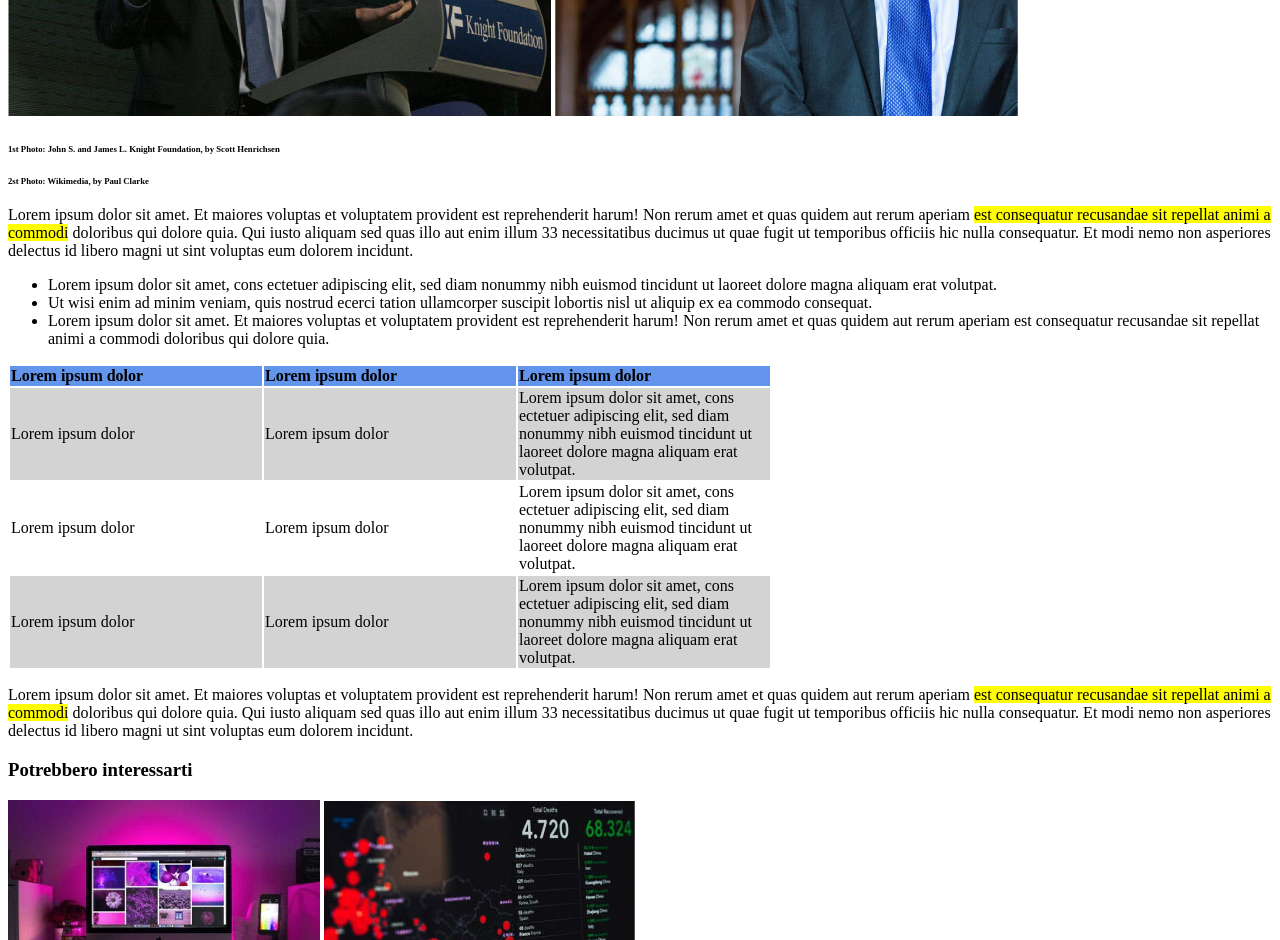
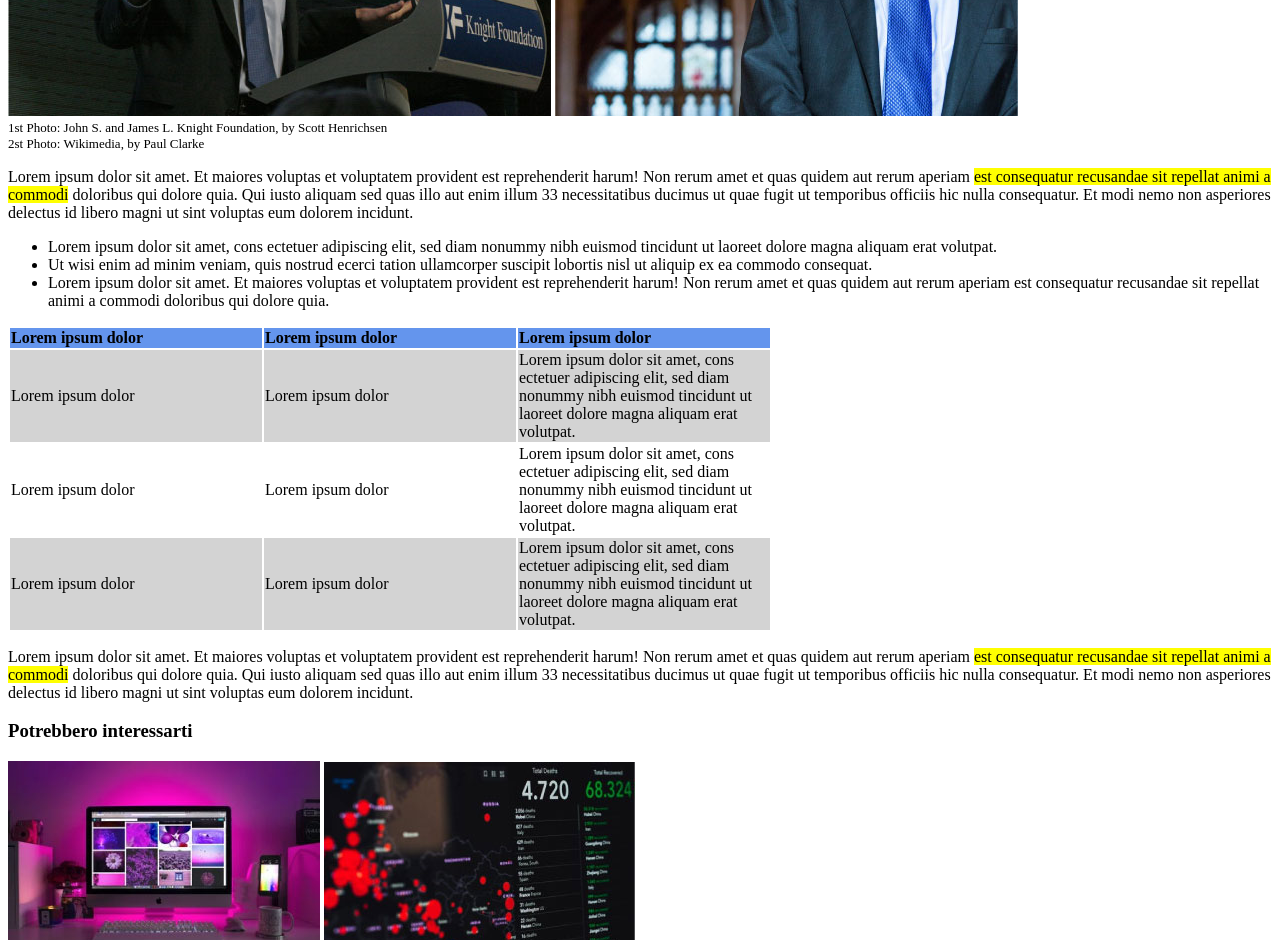
Before and after one commit to francescodev1990/html-css-booleaner, a plain HTML site: page index.html in a window 1280 px wide. Shown: the part 600-1540 px from the top of the page. Drawn offline with Linux system fonts and the light colour scheme.

Commit message:
validazione html css zero errori

```diff
--- a/index.html
+++ b/index.html
@@ -12,9 +12,13 @@
 <header>
 
     <div class="pattern">
-    <div class="logo"></div>
+
+        <div class="logo">
+        </div>
+
 
     </div>
+
 
 
 
@@ -29,31 +33,31 @@
     <img src="./img/tim-1.jpg" alt="">
     <img src="./img/tim-2.jpg" alt="">
 
-   <span class="descrizione"><h6>1st Photo: John S. and James L. Knight Foundation, by Scott Henrichsen</span>
-    <span class="descrizione-2"><h6>2st Photo: Wikimedia, by Paul Clarke</h6></span>
+   <div class="descrizione">1st Photo: John S. and James L. Knight Foundation, by Scott Henrichsen</div>
+    <div class="descrizione-2">2st Photo: Wikimedia, by Paul Clarke</div>
 
 </header>
 
 <main>
-    <section>
+    <div>
         <p>
             Lorem ipsum dolor sit amet. Et maiores voluptas et voluptatem provident est reprehenderit harum! Non rerum amet et quas quidem aut rerum aperiam <span class="frase-1">est consequatur recusandae sit repellat animi a commodi</span>  doloribus qui dolore quia. Qui iusto aliquam sed quas illo aut enim illum 33 necessitatibus ducimus ut quae fugit ut temporibus officiis hic nulla consequatur. Et modi nemo non asperiores delectus id libero magni ut sint voluptas eum dolorem incidunt.
         </p>
-     </section>
-</main>
+     </div>
 
-<main>
-    <section>
+
+
+    <div>
         <ul>
             <li>Lorem ipsum dolor sit amet, cons ectetuer adipiscing elit, sed diam nonummy nibh euismod tincidunt ut laoreet dolore magna aliquam erat volutpat.</li>
             <li>Ut wisi enim ad minim veniam, quis nostrud ecerci tation ullamcorper suscipit lobortis nisl ut aliquip ex ea commodo consequat.</li>
             <li>Lorem ipsum dolor sit amet. Et maiores voluptas et voluptatem provident est reprehenderit harum! Non rerum amet et quas quidem aut rerum aperiam est consequatur recusandae sit repellat animi a commodi doloribus qui dolore quia.</li>
         </ul>
-    </section>
-</main>
+    </div>
 
-<main>
-    <section>
+
+
+    <div>
         <table>
             <thead>
                 <tr>
@@ -80,17 +84,16 @@
                     <td>Lorem ipsum dolor sit amet, cons ectetuer adipiscing elit, sed diam nonummy nibh euismod tincidunt ut laoreet dolore magna aliquam erat volutpat.</td>
                 </tr>
             </tfoot>
-            </thead>
         </table>
 
-        <main>
-            <section>
+
+            <div>
                 <p>
                     Lorem ipsum dolor sit amet. Et maiores voluptas et voluptatem provident est reprehenderit harum! Non rerum amet et quas quidem aut rerum aperiam <span class="frase-1">est consequatur recusandae sit repellat animi a commodi</span>  doloribus qui dolore quia. Qui iusto aliquam sed quas illo aut enim illum 33 necessitatibus ducimus ut quae fugit ut temporibus officiis hic nulla consequatur. Et modi nemo non asperiores delectus id libero magni ut sint voluptas eum dolorem incidunt.
                 </p>
-            </section>
-        </main>
-    </section>
+            </div>
+
+    </div>
 </main>
 
 <h3 class="footer">Potrebbero interessarti</h3>
```
Also changed, not shown: css/style.css (+5 -12 lines), 1 other file.
